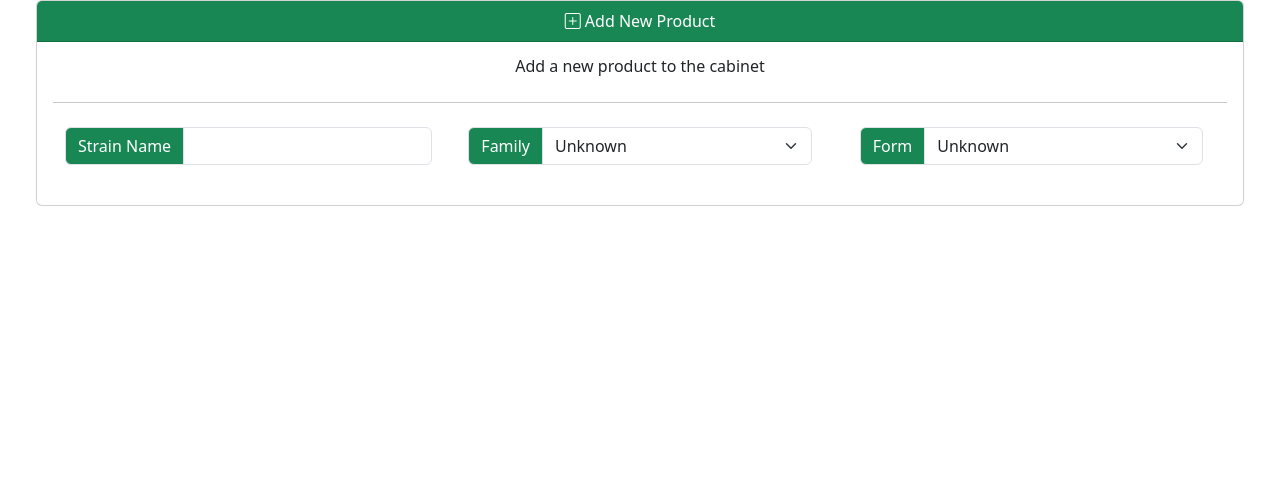
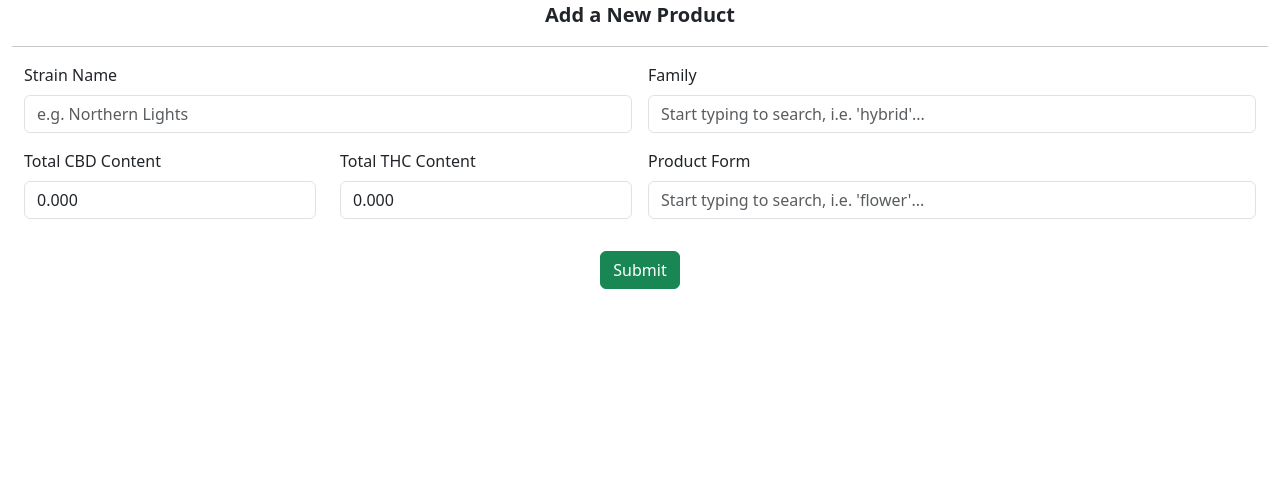
Before and after one commit to redjax/MedCab, a Flask app: page /products/new in a window 1280 px wide. Shown: the top 488 px of the page. Run offline with Flask 3, Linux system fonts and the light colour scheme.

Commit message:
Basic form working

```diff
--- a/project/apps/medcab-backend/pyproject.toml
+++ b/project/apps/medcab-backend/pyproject.toml
@@ -12,6 +12,7 @@ dependencies = [
     "attrs>=23.1.0",
     "sqlalchemy>=2.0.21",
     "pydantic>=2.4.2",
+    "Flask-WTF>=1.2.1",
 ]
 requires-python = ">=3.11"
 license = { text = "MIT" }
--- a/project/apps/medcab-backend/src/config/settings.toml
+++ b/project/apps/medcab-backend/src/config/settings.toml
@@ -13,9 +13,6 @@ app_debug = false
 app_host = "0.0.0.0"
 app_port = 5000
 
-## Dict containing openweathermap API settings
-owm_settings = { "base_url" = "https://api.openweathermap.org/data/2.5" }
-
 [dev]
 
 env = "dev"
--- a/project/apps/medcab-backend/src/medcab_backend/blueprints/product/views.py
+++ b/project/apps/medcab-backend/src/medcab_backend/blueprints/product/views.py
@@ -13,6 +13,8 @@ from flask import (
     current_app,
     render_template,
 )
+
+from .form_schemas import NewProductform
 
 import attrs
 from loguru import logger as log
@@ -44,6 +46,87 @@ def new_product_page():
     )
 
 
+@products_app.route("/new", methods=["post"])
+def create_new_product():
+    ## Check header type, handle application/json and multipart/form-data
+    content_type = request.headers.get("Content-Type")
+
+    log.info(f"Received POST request, content-type: {content_type}")
+
+    if content_type == "application/json":
+        log.debug(f"Detected JSON data")
+
+        try:
+            product: Product = Product(**request.json)
+            log.debug(f"Product: {product}")
+
+            return Response(
+                product.model_dump_json(), status=201, mimetype="application/json"
+            )
+        except TypeError as type_err:
+            log.error(
+                TypeError(
+                    f"TypeError converting incoming request to Product object. Details: {type_err}"
+                )
+            )
+
+            return Response(
+                f"Unable to convert request to Product object. Request object may be misformed. Details: {type_err}",
+                status=400,
+                mimetype="application/json",
+            )
+        except Exception as exc:
+            log.error(
+                f"Unhandled exception converting request to Product object. Details: {exc}"
+            )
+
+            return Response(
+                {"error": "Internal Server Error"},
+                status=500,
+                mimetype="application/json",
+            )
+
+    else:
+        log.debug(f"Non-JSON data received. Attempting to parse as form")
+
+        try:
+            new_product_form = NewProductform(request.form)
+        except Exception as exc:
+            log.error(
+                Exception(
+                    f"Unhandled exception parsing input data. Content-Type: {content_type}. Details: {exc}"
+                )
+            )
+
+            return redirect(url_for("products.new_product_page"))
+
+        log.debug(f"Incoming product data: {new_product_form.data}")
+        if new_product_form.errors:
+            log.error(f"Form validation errors: {new_product_form.errors}")
+
+        try:
+            if new_product_form.validate():
+                new_product = Product(**new_product_form.data)
+
+                log.debug(f"New product: {new_product}")
+            else:
+                log.error(
+                    f"Unable to validate new product form input. Details: {new_product_form.errors}"
+                )
+
+            return redirect(url_for("products.new_product_page"))
+
+        except Exception as exc:
+            log.error(
+                Exception(
+                    f"Unhandled exception validating form & converting to Product object. Details: {exc}"
+                )
+            )
+
+            return redirect(url_for("products.new_product_page"))
+
+
+"""
 @products_app.route("/new", methods=["POST"])
 def create_new_product():
     log.debug(f"Converting incoming request to Product object: {request.json}")
@@ -77,3 +160,4 @@ def create_new_product():
             status=500,
             mimetype="application/json",
         )
+"""
--- a/project/apps/medcab-backend/src/medcab_backend/templates/components/card/new_product_form_card.html
+++ b/project/apps/medcab-backend/src/medcab_backend/templates/components/card/new_product_form_card.html
@@ -6,7 +6,7 @@
 
         <div class="card-body">
 
-            <div class="row">
+            <!-- <div class="row">
                 <div class="col">
                     <p class="card-subtitle mb-2">
                         Add a new product to the cabinet
@@ -14,13 +14,13 @@
                 </div>
             </div>
 
-            <hr />
+            <hr /> -->
 
-            <div class="row">
+            <div class="row justify-content-center">
                 <div class="col">
-                    <div class="my-2">
-                        {% include "components/form/new_product_form.html" %}
-                    </div>
+                    <!-- <div class="my-2"> -->
+                    {% include "components/form/new_product_form.html" %}
+                    <!-- </div> -->
                 </div>
             </div>
 
--- a/project/apps/medcab-backend/src/medcab_backend/templates/components/form/dropdown/product_family_dropdown.html
+++ /dev/null
@@ -1,23 +0,0 @@
-<div class="container-fluid" id="productFamilyInputContainer">
-
-    <div class="row">
-        <div class="col">
-
-            <!-- Family select -->
-            <div class="input-group mb-3">
-                <label class="input-group-text text-bg-success" for="productFamilySelectGroup">Family</label>
-                <select class="form-select" id="productFamilySelectGroup">
-                    {% for family in valid_families %}
-                    {% if family == "unknown" %}
-                    <option value="unknown" selected>{{ family|title }}</option>
-                    {% else %}
-                    <option value="{{ family }}">{{ family|title }}</option>
-                    {% endif %}
-                    {% endfor %}
-                </select>
-            </div>
-
-        </div>
-    </div>
-
-</div>
--- a/project/apps/medcab-backend/src/medcab_backend/templates/components/form/dropdown/product_form_dropdown.html
+++ /dev/null
@@ -1,23 +0,0 @@
-<div class="container-fluid" id="productFormInputContainer">
-
-    <div class="row">
-        <div class="col">
-
-            <!-- Family select -->
-            <div class="input-group mb-3">
-                <label class="input-group-text text-bg-success" for="productFormSelectGroup">Form</label>
-                <select class="form-select" id="productFormSelectGroup">
-                    {% for form in valid_forms %}
-                    {% if form == "unknown" %}
-                    <option value="{{ form }}" selected>{{ form|title }}</option>
-                    {% else %}
-                    <option value="{{ form }}">{{ form|title }}</option>
-                    {% endif %}
-                    {% endfor %}
-                </select>
-            </div>
-
-        </div>
-    </div>
-
-</div>
--- a/project/apps/medcab-backend/src/medcab_backend/templates/components/form/new_product_form.html
+++ b/project/apps/medcab-backend/src/medcab_backend/templates/components/form/new_product_form.html
@@ -1,26 +1,93 @@
-<div class="container-fluid">
+<form action="{{ url_for('products.create_new_product') }}" method="POST" enctype="multipart/form-data">
+    <!-- Form header -->
+    <div class="row">
+        <div class="col text-center">
+            <p class="lead fw-bold">Add a New Product</p>
+        </div>
 
-    <form action="http://localhost:5000/products/new" method="POST" enctype="multipart/form-data">
-        <div class="row justify-content-center my-auto">
-            <!-- Product Name -->
-            <div class="col" id="productStrainNameText">
-                <div class="input-group mb-3">
-                    <span class="input-group-text text-bg-success" id="strainNameInputLabel">Strain Name</span>
-                    <input type="text" class="form-control" id="strainName">
+        <hr />
+    </div>
+
+    <div class="row g-3">
+        <!-- Form left side -->
+        <div class="col">
+
+            <!-- Strain name input-->
+            <div class="mb-3">
+                <label for="newProductStrainInput" class="form-label">Strain Name</label>
+                <input type="text" class="form-control" id="newProductStrainInput" placeholder="e.g. Northern Lights"
+                    name="strain">
+            </div>
+
+            <!-- CBD/THC content inputs -->
+            <div class="row">
+
+                <div class="col">
+                    <!-- Total CBD input -->
+                    <div class="mb-3">
+                        <label for="newProductTotalCBDInput" class="form-label">Total CBD
+                            Content</label>
+                        <input class="form-control" type="number" placeholder="0.000" value="0.000" step="0.001"
+                            name="total_cbd">
+                    </div>
+                </div>
+
+                <div class="col">
+                    <!-- Total THC input -->
+                    <div class="mb-3">
+                        <label for="newProductTotalTHCInput" class="form-label">Total THC
+                            Content</label>
+                        <input class="form-control" type="number" placeholder="0.000" value="0.000" step="0.001"
+                            name="total_thc">
+                    </div>
                 </div>
             </div>
 
-            <!-- Product family -->
-            <div class="col" id="productFamilyInput">
-                {% include "components/form/dropdown/product_family_dropdown.html" %}
+        </div>
+
+        <!-- Form right side -->
+        <div class="col">
+
+            <!-- Family select -->
+            <div class="mb-3">
+                <label for="newProductFamilyDataListInput" class="form-label">Family</label>
+                <input class="form-control" list="newProductFamilyDataListOptions" id="newProductFamilyDataListInput"
+                    name="family" placeholder="Start typing to search, i.e. 'hybrid'...">
+                <datalist id="newProductFamilyDataListOptions">
+                    {% for family in valid_families %}
+                    <option value="{{ family }}">{{ family }}</option>
+                    {% endfor %}
+                </datalist>
             </div>
 
-            <!-- Product Form -->
-            <div class="col" id="productFormInput">
-                {% include "components/form/dropdown/product_form_dropdown.html" %}
+            <!-- Form select -->
+            <div class="mb-3">
+                <label for="newProductFormDataListInput" class="form-label">Product Form</label>
+                <input class="form-control" list="newProductFormDataListOptions" id="newProductFormDataListInput"
+                    placeholder="Start typing to search, i.e. 'flower'..." name="form">
+                <datalist id="newProductFormDataListOptions">
+                    {% for form in valid_forms %}
+                    <option value="{{ form }}">{{ form }}</option>
+                    {% endfor %}
+                </datalist>
+            </div>
 
+        </div>
+    </div>
+
+    <!-- <div class="row g-3">
+        <div class="col">
+            <div class="mb-3">
+                <label for="newProductNotesInput" class="form-label">Notes</label>
+                <textarea class="form-control" id="newProductNotesInput" rows="3"></textarea>
             </div>
         </div>
-    </form>
+    </div> -->
 
-</div>
+    <!-- Submit button -->
+    <div class="row text-center">
+        <div class="my-3">
+            <input class="btn btn-success" type="submit">
+        </div>
+    </div>
+</form>
--- a/project/apps/medcab-backend/src/medcab_backend/templates/pages/products/new/index.html
+++ b/project/apps/medcab-backend/src/medcab_backend/templates/pages/products/new/index.html
@@ -5,7 +5,8 @@
     <div class="row">
         <div class="col">
 
-            {% include "components/card/new_product_form_card.html" %}
+            <!-- { include "components/card/new_product_form_card.html" %} -->
+            {% include "components/form/new_product_form.html" %}
 
         </div>
     </div>
```
Also changed, not shown: project/apps/medcab-backend/src/medcab_backend/blueprints/product/form_schemas.py (added, +18 -0 lines), project/apps/medcab-backend/src/medcab_backend/constants.py (+0 -7 lines), project/apps/medcab-backend/src/medcab_backend/domain/product/schemas.py (+13 -2 lines), 1 other file.
